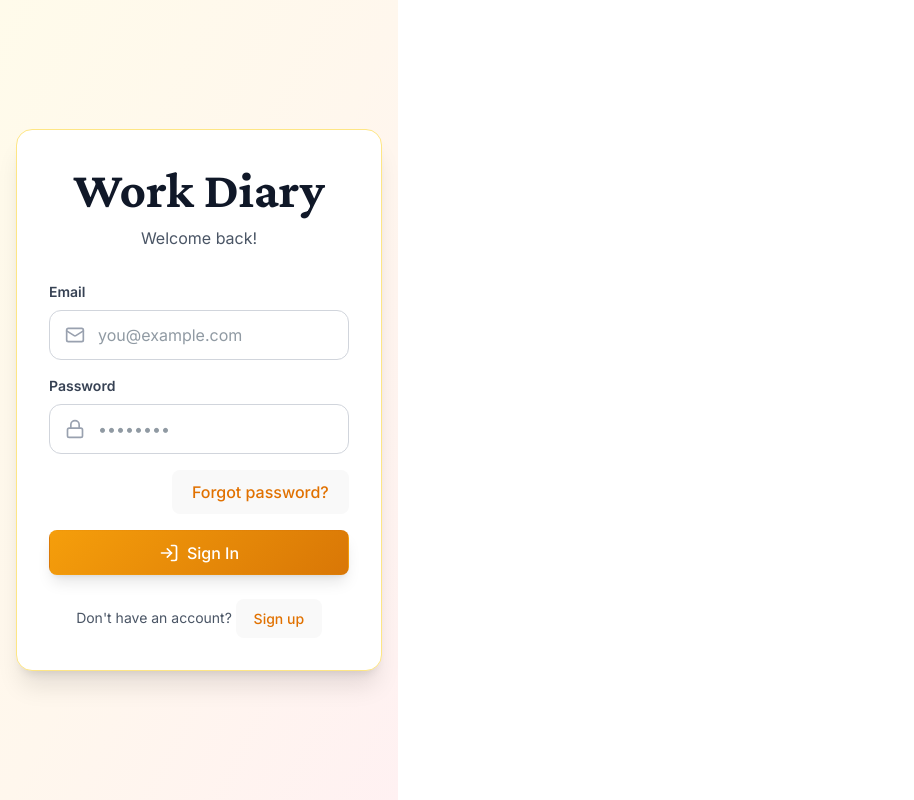
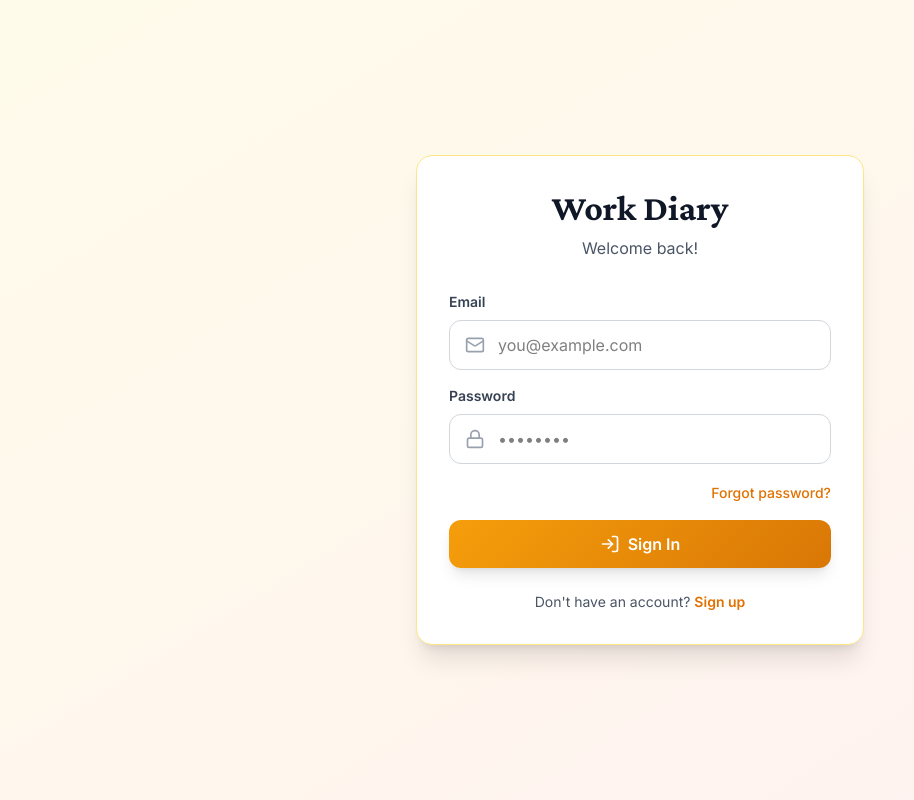
Before and after one commit to ultimatenhapper/work_diary, a React (Vite) app: page / in a window 1280 px wide. Shown: the whole page, without its empty margins (0-914 px from the left). Built offline with nearby package versions, Linux system fonts and the light colour scheme; no server answers.

Commit message:
Bug with CSS. Not showing properly

```diff
--- a/src/index.css
+++ b/src/index.css
@@ -4,67 +4,19 @@
   font-family: system-ui, Avenir, Helvetica, Arial, sans-serif;
   line-height: 1.5;
   font-weight: 400;
-
-  color-scheme: light dark;
-  color: rgba(255, 255, 255, 0.87);
-  background-color: #242424;
-
   font-synthesis: none;
   text-rendering: optimizeLegibility;
   -webkit-font-smoothing: antialiased;
   -moz-osx-font-smoothing: grayscale;
 }
 
-a {
-  font-weight: 500;
-  color: #646cff;
-  text-decoration: inherit;
-}
-a:hover {
-  color: #535bf2;
-}
-
 body {
   margin: 0;
-  display: flex;
-  place-items: center;
   min-width: 320px;
   min-height: 100vh;
 }
 
-h1 {
-  font-size: 3.2em;
-  line-height: 1.1;
+#root {
+  min-height: 100vh;
+  width: 100%;
 }
-
-button:not(.label-chip):not(.calendar-day) {
-  border-radius: 8px;
-  border: 1px solid transparent;
-  padding: 0.6em 1.2em;
-  font-size: 1em;
-  font-weight: 500;
-  font-family: inherit;
-  background-color: #1a1a1a;
-  cursor: pointer;
-  transition: border-color 0.25s;
-}
-button:not(.label-chip):not(.calendar-day):hover {
-  border-color: #646cff;
-}
-button:not(.label-chip):not(.calendar-day):focus,
-button:not(.label-chip):not(.calendar-day):focus-visible {
-  outline: 4px auto -webkit-focus-ring-color;
-}
-
-@media (prefers-color-scheme: light) {
-  :root {
-    color: #213547;
-    background-color: #ffffff;
-  }
-  a:hover {
-    color: #747bff;
-  }
-  button:not(.label-chip):not(.calendar-day) {
-    background-color: #f9f9f9;
-  }
-}
```
